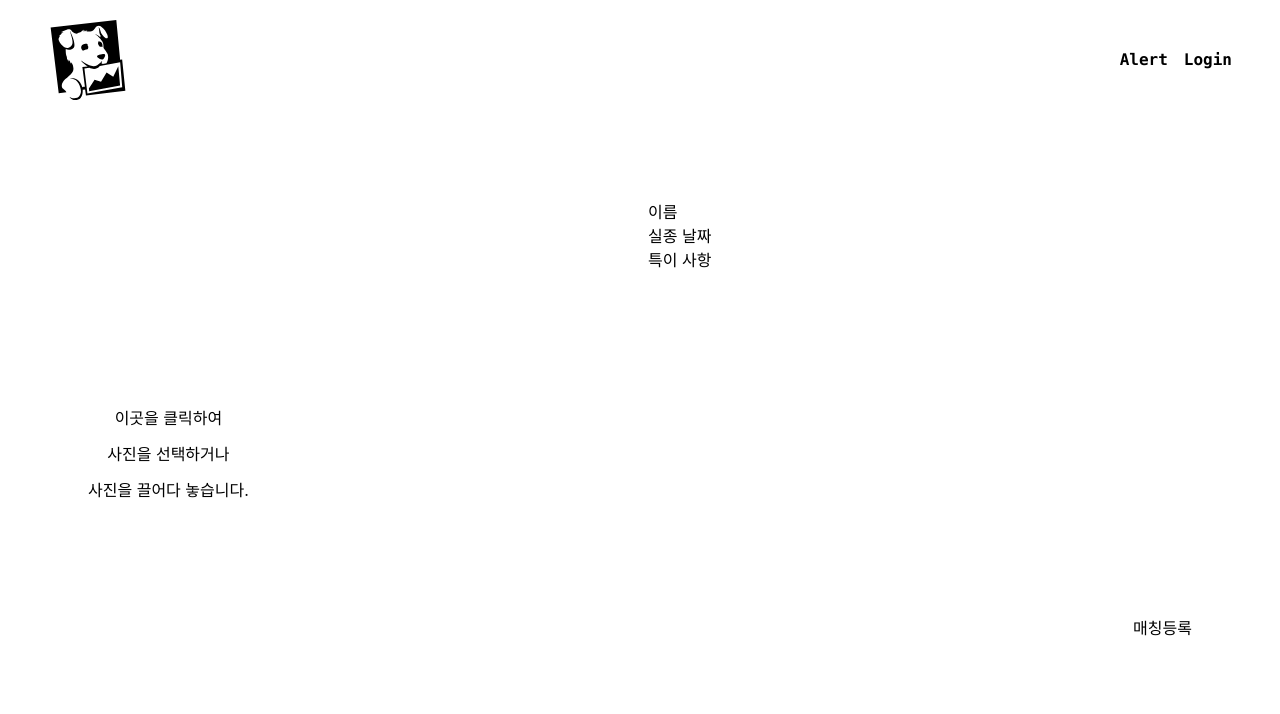
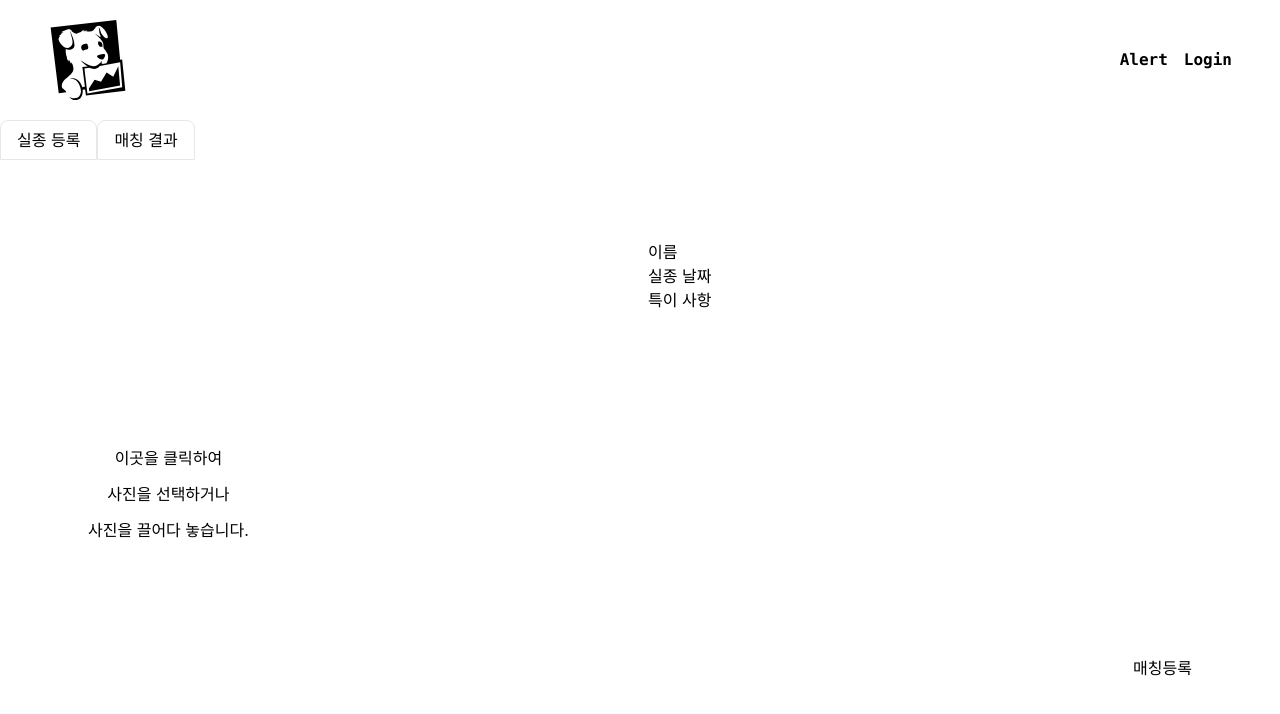
Before and after one commit to mungtage/frontend, a React (Create React App) app: page / in a window 1280 px wide. Shown: the top 714 px of the page. Built offline with nearby package versions, Linux system fonts and the light colour scheme.

Commit message:
[feat] 실종등록 전 매칭 결고 페이지 구성

```diff
--- a/src/components/LostPost.js
+++ b/src/components/LostPost.js
@@ -1,8 +1,16 @@
 import React from 'react';
+import { Link } from 'react-router-dom';
 import ImageUpload from './ImageUpload';
 
 function LostPost() {
   return (
+    <>
+      <button type="button" className="btn-tab ">
+        <Link to="/">실종 등록</Link>
+      </button>
+      <button type="button" className="btn-tab">
+        <Link to="/results">매칭 결과</Link>
+      </button>
       <div className="flex justify-center p-20 h-[85vh]">
         <div className=" w-[50%] px-2">
           <ImageUpload />
@@ -18,6 +26,7 @@ function LostPost() {
           </div>
         </div>
       </div>
+    </>
   );
 }
 
--- /dev/null
+++ b/src/components/resultTab/NoPost.js
@@ -0,0 +1,13 @@
+import React from 'react';
+import { Link } from 'react-router-dom';
+
+function NoPost() {
+  return (
+    <div>
+      <div>실종 등록된 반려동물이 없습니다.</div>
+      <Link to="/">실종 등록하러 가기</Link>
+    </div>
+  );
+}
+
+export default NoPost;
--- /dev/null
+++ b/src/components/resultTab/NoResult.js
@@ -0,0 +1,16 @@
+import React from 'react';
+
+function NoResult() {
+  return (
+    <div className="flex-col p-20">
+      <div className="text-lg">
+        아직 매치 완료된 공고가 없습니다. 조금만 기다려주세요.
+      </div>
+      <div className="text-gray-400">
+        매치 완료시에는 메일로 알림이 전송됩니다.
+      </div>
+    </div>
+  );
+}
+
+export default NoResult;
```
Lines whose indentation alone changed are shown as unchanged.
